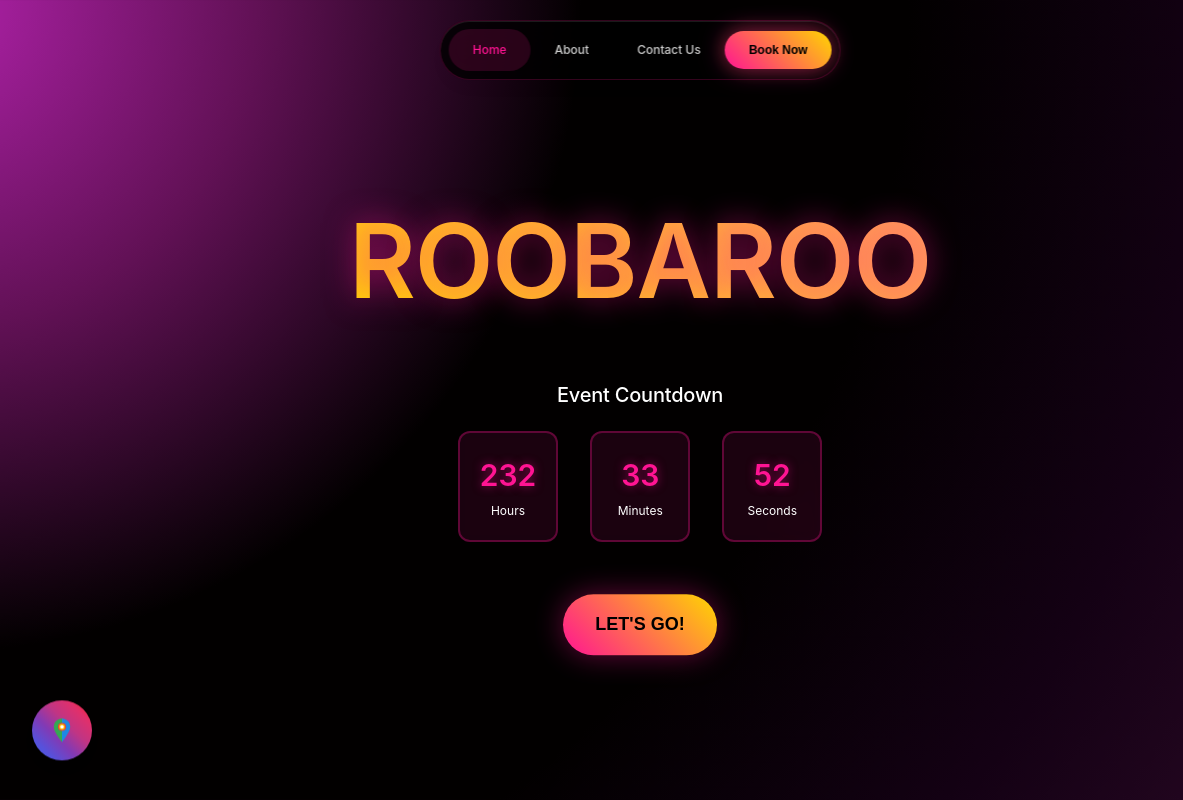
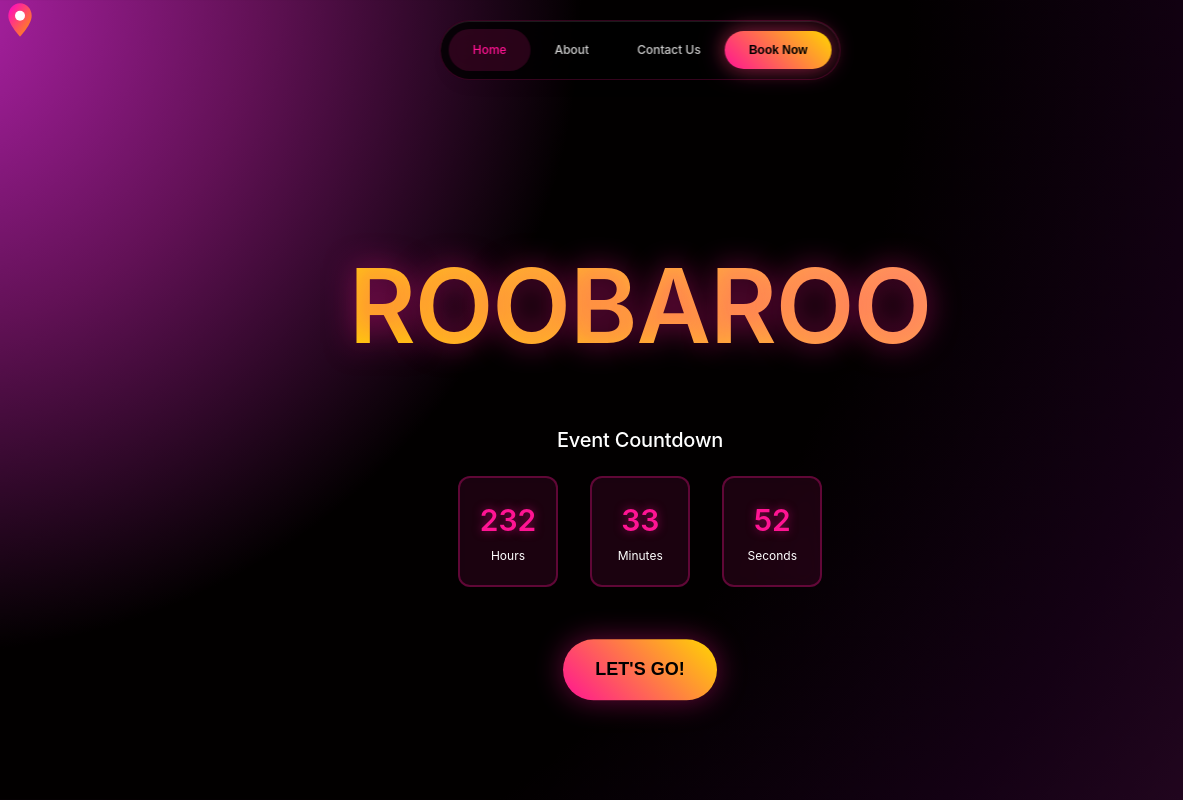
Before and after one commit to eventsroobaroo-dotcom/ROOBAROO., a plain HTML site: page index.html in a window 1280 px wide. Shown: the top 800 px of the page, 0-1183 px from the left. Drawn offline with Linux system fonts and the light colour scheme; a web font is replaced by a local one.

Commit message:
Update index.html

```diff
--- a/index.html
+++ b/index.html
@@ -73,28 +73,23 @@
 
 
      <!-- Location Button -->
-    <div class="Location">
-        <a  href="https://maps.app.goo.gl/s7aqRPMsPLytPrNZ7" target="_blank">
-            <!-- Google Maps Multicolor Pin -->
-<svg xmlns="http://www.w3.org/2000/svg" viewBox="0 0 48 48" width="40" height="40" role="img" aria-label="Google Maps">
-  <title>Google Maps</title>
-  <!-- Pin body (grey outline) -->
-  <path fill="#757575" d="M24 44s14-17.11 14-26c0-7.73-6.27-14-14-14s-14 6.27-14 14c0 8.89 14 26 14 26z"/>
-  <!-- Blue part -->
-  <path fill="#1E88E5" d="M24 20v24s14-17.11 14-26c0-7.73-6.27-14-14-14v16z"/>
-  <!-- Green part -->
-  <path fill="#34A853" d="M24 20V4c-7.73 0-14 6.27-14 14 0 8.89 14 26 14 26V20z"/>
-  <!-- Yellow circle background -->
-  <circle cx="24" cy="18" r="6" fill="#FBBC05"/>
-  <!-- White center dot -->
-  <circle cx="24" cy="18" r="3" fill="#fff"/>
-  <!-- Red top circle outline -->
-  <circle cx="24" cy="18" r="6" fill="none" stroke="#EA4335" stroke-width="2"/>
+  <!-- Themed Location Pin -->
+<svg xmlns="http://www.w3.org/2000/svg" viewBox="0 0 24 24" width="40" height="40">
+  <defs>
+    <!-- Gradient matching your site -->
+    <linearGradient id="grad1" x1="0%" y1="0%" x2="100%" y2="100%">
+      <stop offset="0%" style="stop-color:#ff00cc;stop-opacity:1" />
+      <stop offset="100%" style="stop-color:#ff9900;stop-opacity:1" />
+    </linearGradient>
+  </defs>
+
+  <!-- Pin shape -->
+  <path d="M12 2C8 2 5 5.5 5 9.5c0 5.25 7 12.5 7 12.5s7-7.25 7-12.5C19 5.5 16 2 12 2z"
+        fill="url(#grad1)" />
+
+  <!-- White center circle -->
+  <circle cx="12" cy="9.5" r="3" fill="#fff"/>
 </svg>
-
-        </a>
-    </div>
-
 
     <!-- Page 1 - Home -->
     <div id="home" class="page active">
```
